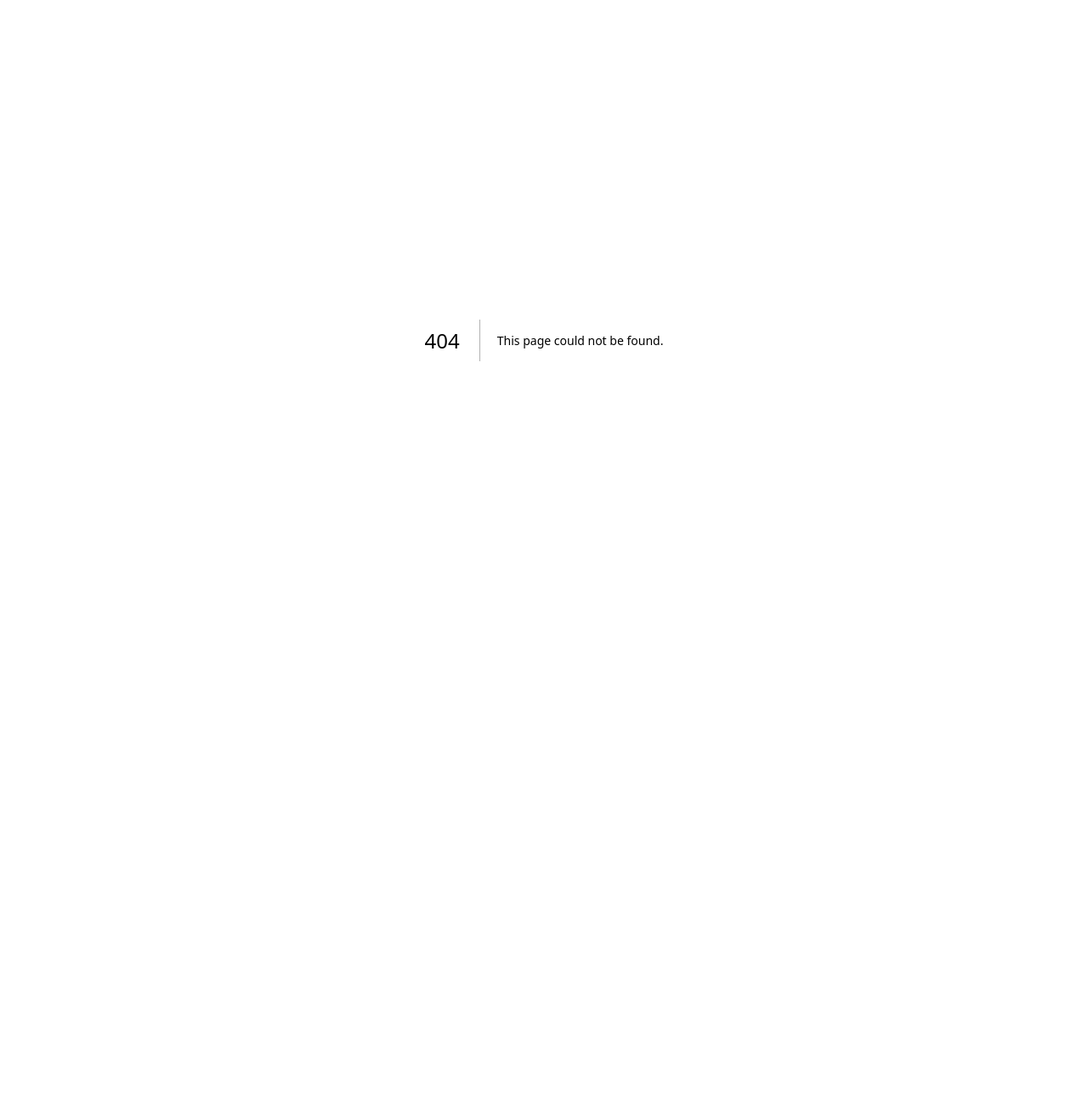
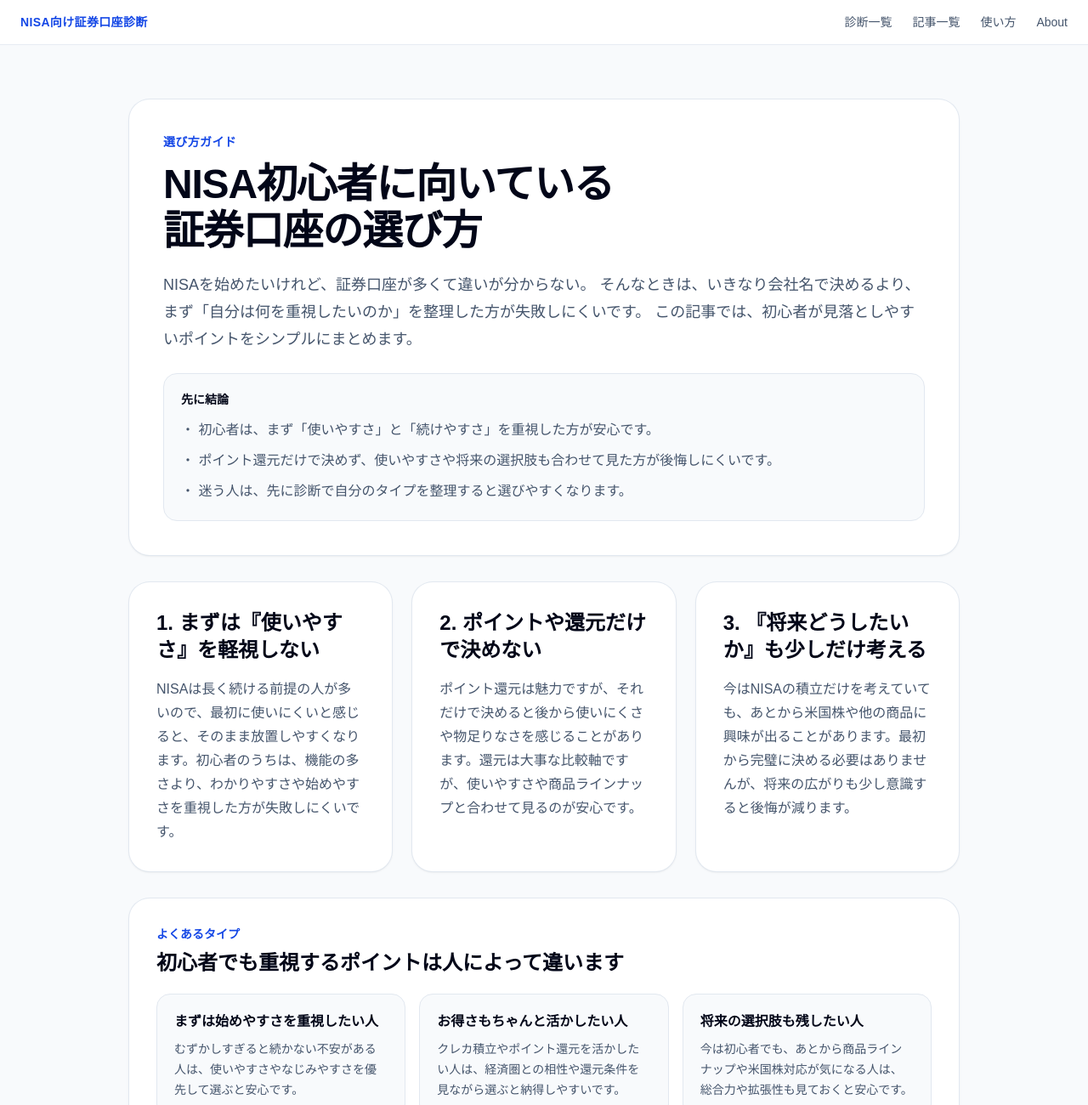
Before and after one commit to oakvector/nisa-shindan, a Next.js app: page /articles/nisa-beginner-choice in a window 1280 px wide. Before the commit this address had no page. Shown: the top 1300 px of the page at 85% size. Before the commit the page ends 800 px from the top, so only its background shows below. Built offline with nearby package versions, Linux system fonts and the light colour scheme.

Commit message:
add beginner choice article

```diff
--- /dev/null
+++ b/app/articles/nisa-beginner-choice/page.tsx
@@ -0,0 +1,198 @@
+export default function NisaBeginnerChoicePage() {
+  const points = [
+    {
+      title: "1. まずは『使いやすさ』を軽視しない",
+      text: "NISAは長く続ける前提の人が多いので、最初に使いにくいと感じると、そのまま放置しやすくなります。初心者のうちは、機能の多さより、わかりやすさや始めやすさを重視した方が失敗しにくいです。",
+    },
+    {
+      title: "2. ポイントや還元だけで決めない",
+      text: "ポイント還元は魅力ですが、それだけで決めると後から使いにくさや物足りなさを感じることがあります。還元は大事な比較軸ですが、使いやすさや商品ラインナップと合わせて見るのが安心です。",
+    },
+    {
+      title: "3. 『将来どうしたいか』も少しだけ考える",
+      text: "今はNISAの積立だけを考えていても、あとから米国株や他の商品に興味が出ることがあります。最初から完璧に決める必要はありませんが、将来の広がりも少し意識すると後悔が減ります。",
+    },
+  ];
+
+  const beginnerPatterns = [
+    {
+      title: "まずは始めやすさを重視したい人",
+      text: "むずかしすぎると続かない不安がある人は、使いやすさやなじみやすさを優先して選ぶと安心です。",
+    },
+    {
+      title: "お得さもちゃんと活かしたい人",
+      text: "クレカ積立やポイント還元を活かしたい人は、経済圏との相性や還元条件を見ながら選ぶと納得しやすいです。",
+    },
+    {
+      title: "将来の選択肢も残したい人",
+      text: "今は初心者でも、あとから商品ラインナップや米国株対応が気になる人は、総合力や拡張性も見ておくと安心です。",
+    },
+  ];
+
+  return (
+    <main className="min-h-screen bg-slate-50 text-slate-900">
+      <header className="sticky top-0 z-20 border-b border-slate-200/80 bg-white/90 backdrop-blur">
+        <div className="mx-auto flex max-w-7xl items-center justify-between px-4 py-4 sm:px-6">
+          <a href="/" className="min-w-0">
+            <p className="truncate text-sm font-bold tracking-wide text-blue-700">
+              NISA向け証券口座診断
+            </p>
+          </a>
+
+          <nav className="hidden items-center gap-6 text-sm font-medium text-slate-600 md:flex">
+            <a href="/shindan" className="transition hover:text-slate-900">
+              診断一覧
+            </a>
+            <a href="/articles" className="transition hover:text-slate-900">
+              記事一覧
+            </a>
+            <a href="/how-it-works" className="transition hover:text-slate-900">
+              使い方
+            </a>
+            <a href="/about" className="transition hover:text-slate-900">
+              About
+            </a>
+          </nav>
+        </div>
+      </header>
+
+      <article className="mx-auto max-w-5xl px-4 py-12 sm:px-6 sm:py-16">
+        <section className="rounded-3xl bg-white p-6 shadow-sm ring-1 ring-slate-200 sm:p-8 md:p-10">
+          <p className="mb-3 text-sm font-semibold tracking-wide text-blue-700">
+            選び方ガイド
+          </p>
+
+          <h1 className="mb-5 text-4xl font-bold leading-[1.15] tracking-tight text-slate-950 sm:text-5xl">
+            NISA初心者に向いている
+            <br />
+            証券口座の選び方
+          </h1>
+
+          <p className="mb-6 text-base leading-8 text-slate-600 sm:text-lg">
+            NISAを始めたいけれど、証券口座が多くて違いが分からない。
+            そんなときは、いきなり会社名で決めるより、
+            まず「自分は何を重視したいのか」を整理した方が失敗しにくいです。
+            この記事では、初心者が見落としやすいポイントをシンプルにまとめます。
+          </p>
+
+          <div className="rounded-2xl border border-slate-200 bg-slate-50 p-5">
+            <p className="mb-3 text-sm font-semibold text-slate-950">
+              先に結論
+            </p>
+            <ul className="space-y-2 text-sm leading-7 text-slate-600 sm:text-base">
+              <li>・ 初心者は、まず「使いやすさ」と「続けやすさ」を重視した方が安心です。</li>
+              <li>・ ポイント還元だけで決めず、使いやすさや将来の選択肢も合わせて見た方が後悔しにくいです。</li>
+              <li>・ 迷う人は、先に診断で自分のタイプを整理すると選びやすくなります。</li>
+            </ul>
+          </div>
+        </section>
+
+        <section className="mt-8 grid gap-6 lg:grid-cols-3">
+          {points.map((item) => (
+            <div
+              key={item.title}
+              className="rounded-3xl bg-white p-6 shadow-sm ring-1 ring-slate-200 sm:p-8"
+            >
+              <h2 className="mb-4 text-2xl font-bold text-slate-950">
+                {item.title}
+              </h2>
+              <p className="text-sm leading-7 text-slate-600 sm:text-base">
+                {item.text}
+              </p>
+            </div>
+          ))}
+        </section>
+
+        <section className="mt-8 rounded-3xl bg-white p-6 shadow-sm ring-1 ring-slate-200 sm:p-8">
+          <p className="mb-2 text-sm font-semibold text-blue-700">よくあるタイプ</p>
+          <h2 className="mb-5 text-2xl font-bold text-slate-950">
+            初心者でも重視するポイントは人によって違います
+          </h2>
+
+          <div className="grid gap-4 lg:grid-cols-3">
+            {beginnerPatterns.map((item) => (
+              <div
+                key={item.title}
+                className="rounded-2xl border border-slate-200 bg-slate-50 p-5"
+              >
+                <h3 className="mb-2 font-semibold text-slate-950">{item.title}</h3>
+                <p className="text-sm leading-6 text-slate-600">{item.text}</p>
+              </div>
+            ))}
+          </div>
+        </section>
+
+        <section className="mt-8 rounded-3xl bg-white p-6 shadow-sm ring-1 ring-slate-200 sm:p-8">
+          <p className="mb-2 text-sm font-semibold text-blue-700">迷う人向け</p>
+          <h2 className="mb-4 text-2xl font-bold text-slate-950">
+            初心者こそ、先に診断で整理するのがおすすめです
+          </h2>
+          <p className="mb-6 text-sm leading-7 text-slate-600 sm:text-base">
+            初心者に向いている口座はひとつに決まるわけではありません。
+            「始めやすさ重視なのか」「お得さ重視なのか」「将来の広がりを見たいのか」で、
+            向いている候補は変わります。迷う人は、まず診断で自分のタイプを整理した方が判断しやすいです。
+          </p>
+
+          <div className="flex flex-col gap-3 sm:flex-row">
+            <a
+              href="/shindan/style"
+              className="rounded-xl bg-slate-950 px-6 py-3 text-center font-medium text-white transition hover:opacity-90"
+            >
+              資産形成スタイル診断をやってみる
+            </a>
+            <a
+              href="/shindan/failure-safe"
+              className="rounded-xl border border-slate-300 bg-white px-6 py-3 text-center font-medium text-slate-700 transition hover:bg-slate-100"
+            >
+              失敗しにくい診断を見る
+            </a>
+          </div>
+        </section>
+
+        <section className="mt-8 rounded-3xl bg-white p-6 shadow-sm ring-1 ring-slate-200 sm:p-8">
+          <p className="mb-2 text-sm font-semibold text-blue-700">注意</p>
+          <h2 className="mb-4 text-2xl font-bold text-slate-950">
+            最後は公式サイトで確認してください
+          </h2>
+          <p className="text-sm leading-7 text-slate-600 sm:text-base">
+            本記事は一般的な比較の整理を目的としています。
+            実際の条件、ポイント制度、クレカ積立条件、取扱商品、キャンペーンなどは変わることがあるため、
+            最終的には必ず各公式サイトをご確認ください。
+          </p>
+        </section>
+      </article>
+
+      <footer className="border-t border-slate-200 bg-white">
+        <div className="mx-auto max-w-7xl px-4 py-8 sm:px-6">
+          <div className="mb-4">
+            <p className="text-sm font-semibold text-slate-900">
+              NISA向け証券口座診断
+            </p>
+            <p className="mt-1 text-sm text-slate-500">
+              比較と診断で、証券口座選びをわかりやすく。
+            </p>
+          </div>
+
+          <div className="flex flex-wrap gap-4 text-sm text-slate-600">
+            <a href="/about" className="hover:text-slate-900 hover:underline">
+              About
+            </a>
+            <a href="/privacy" className="hover:text-slate-900 hover:underline">
+              Privacy
+            </a>
+            <a href="/disclosure" className="hover:text-slate-900 hover:underline">
+              Disclosure
+            </a>
+            <a href="/how-it-works" className="hover:text-slate-900 hover:underline">
+              How it works
+            </a>
+          </div>
+
+          <p className="mt-6 text-xs text-slate-400">
+            © 2026 NISA向け証券口座診断
+          </p>
+        </div>
+      </footer>
+    </main>
+  );
+}
--- a/app/articles/page.tsx
+++ b/app/articles/page.tsx
@@ -7,7 +7,15 @@ export default function ArticlesPage() {
       href: "/articles/sbi-vs-rakuten",
       tag: "比較記事",
     },
+    {
+      title: "NISA初心者に向いている証券口座の選び方",
+      description:
+        "初心者が見落としやすいポイントを整理しながら、証券口座選びの考え方をまとめた記事です。",
+      href: "/articles/nisa-beginner-choice",
+      tag: "選び方ガイド",
+    },
   ];
+
 
   return (
     <main className="min-h-screen bg-slate-50 text-slate-900">
```
